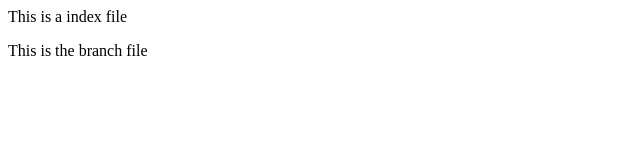
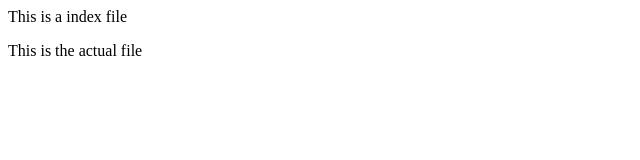
Before and after one commit to kajalpruthi30/zlearn, a plain HTML site: page index.html in a window 1280 px wide. Shown: the full height of the page, 0-640 px from the left. Drawn offline with Linux system fonts and the light colour scheme.

Commit message:
2-main file

```diff
--- a/index.html
+++ b/index.html
@@ -1,2 +1,2 @@
 <p>This is a index file</p>
-<p>This is the branch file</p>
+<p>This is the actual file</p>
```
